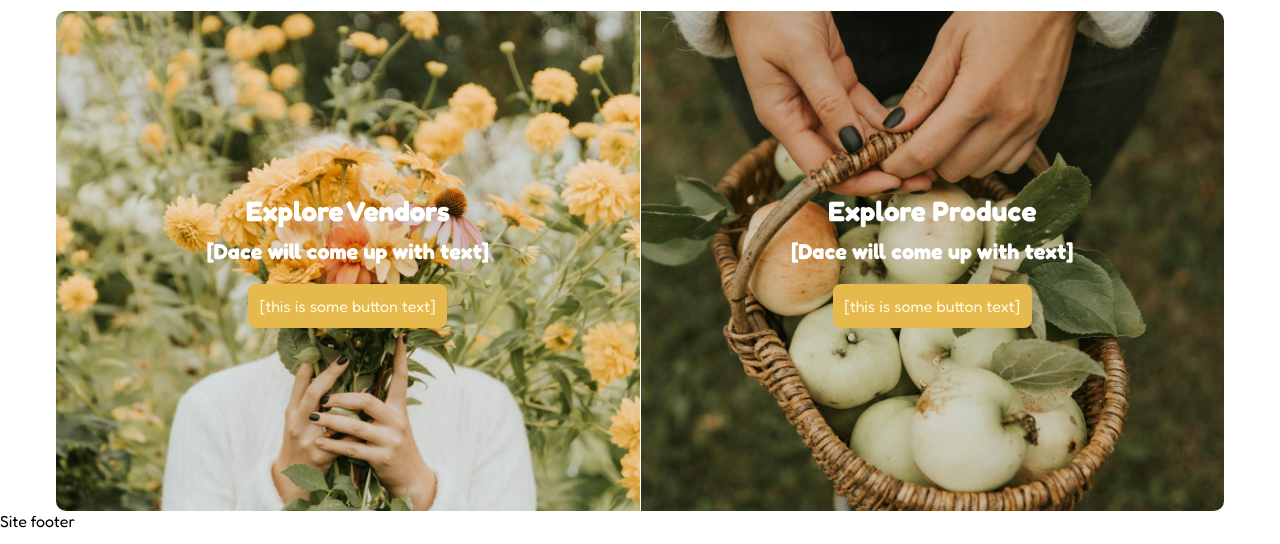
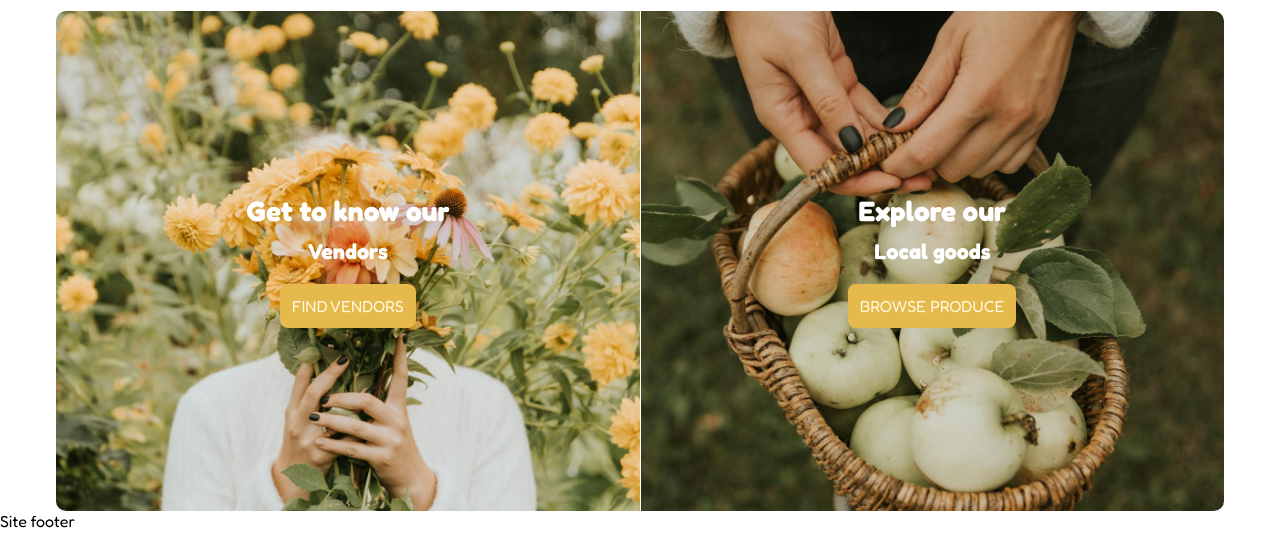
Before and after one commit to dacelensa/webdevexam, a Flask app: page / in a window 1280 px wide. Shown: the part 256-800 px from the top of the page. Run offline with Flask 3, Linux system fonts and the light colour scheme; some libraries are stand-ins or nearby versions.

Commit message:
Added text for the website

```diff
--- a/templates/index.html
+++ b/templates/index.html
@@ -16,24 +16,24 @@
 <section class="homepage-hero-section">
     <div class="hero-half" id="explore-vendors">
         <h2 class="hero-title">
-            Explore Vendors
+            Get to know our
         </h2>
         <h3 class="hero-subtitle">
-            [Dace will come up with text]
+            Vendors
         </h3>
         <a class="hero-link" href="/vendors" title="Vendors">
-            [this is some button text]
+            FIND VENDORS
         </a>
     </div>
     <div class="hero-half" id="explore-produce">
         <h2 class="hero-title">
-            Explore Produce
+            Explore our
         </h2>
         <h3 class="hero-subtitle">
-            [Dace will come up with text]
+            Local goods
         </h3>
         <a class="hero-link" href="/produce" title="Produce">
-            [this is some button text]
+            BROWSE PRODUCE
         </a>
     </div>
 </section>
```
